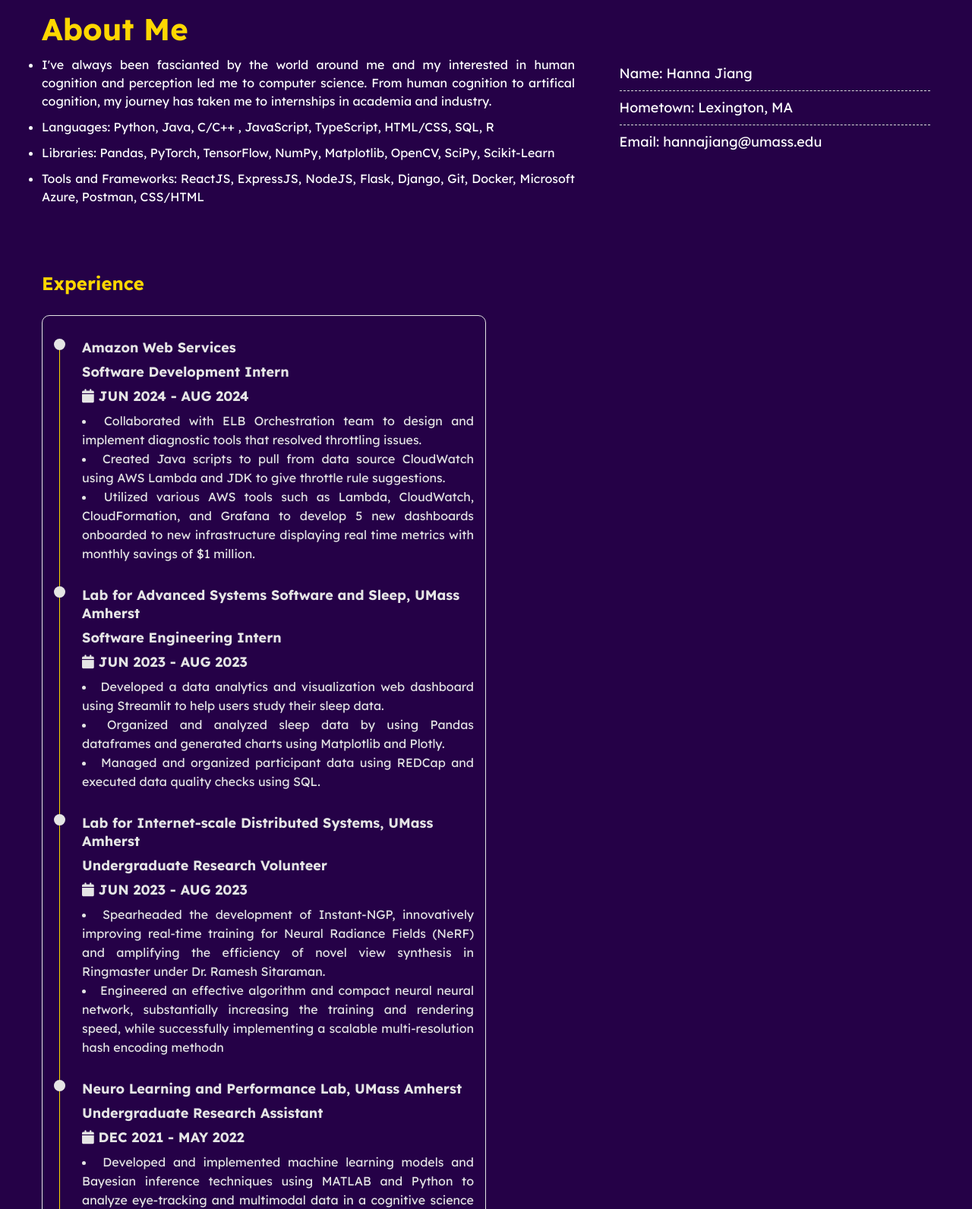
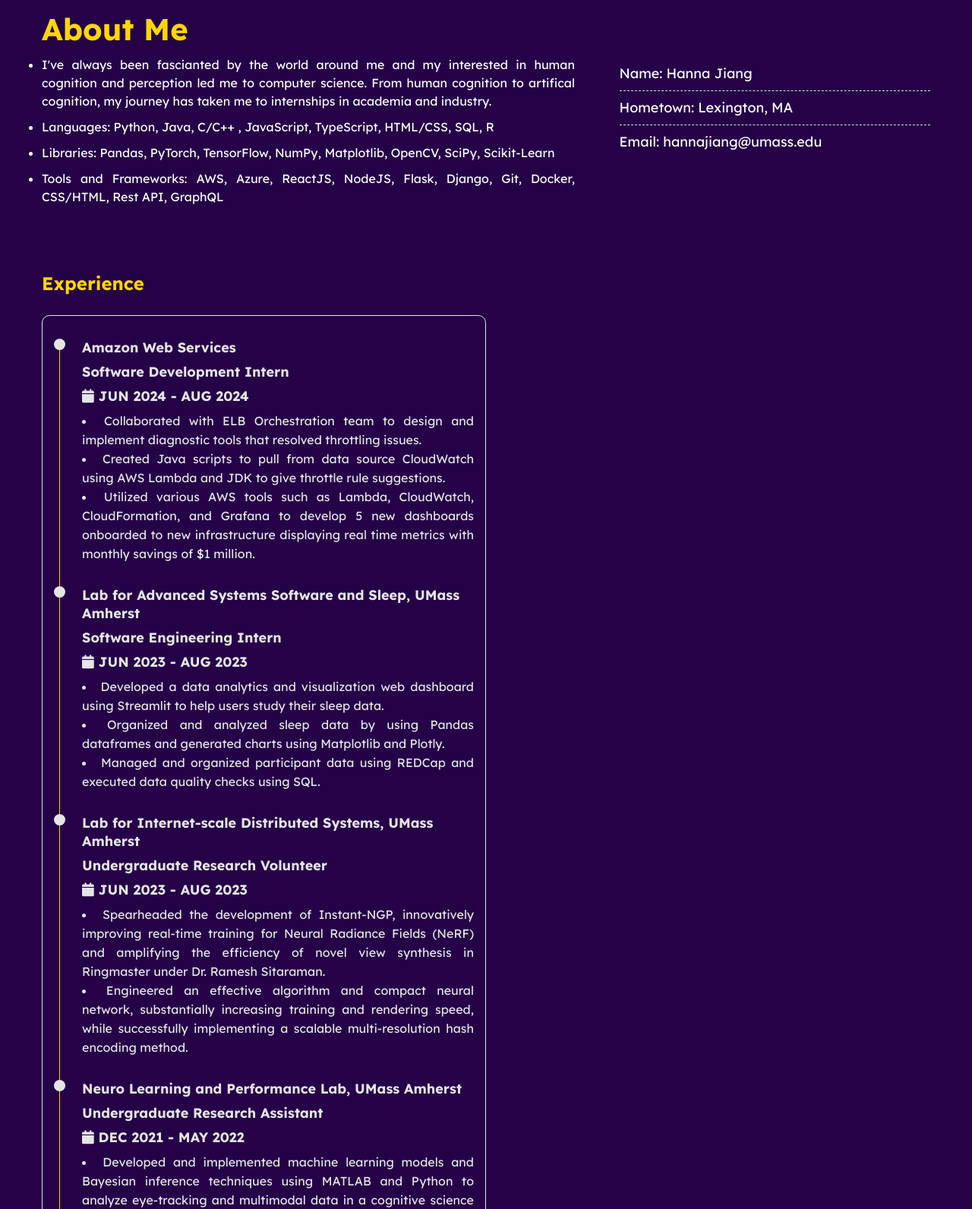
Before and after one commit to hannajiangg/hannajiangg.github.io, a plain HTML site: page index.html in a window 1280 px wide. Shown: the part 587-2179 px from the top of the page at 76% size. Drawn offline with nearby package versions, Linux system fonts and the light colour scheme.

```diff
--- a/index.html
+++ b/index.html
@@ -75,7 +75,7 @@
                       </li>
                       <li> Languages: Python, Java, C/C++ , JavaScript, TypeScript, HTML/CSS, SQL, R</li>
                         <li> Libraries: Pandas, PyTorch, TensorFlow, NumPy, Matplotlib, OpenCV, SciPy, Scikit-Learn</li>
-                        <li>Tools and Frameworks: ReactJS, ExpressJS, NodeJS, Flask, Django, Git, Docker, Microsoft Azure, Postman, CSS/HTML</li>
+                        <li>Tools and Frameworks: AWS, Azure, ReactJS, NodeJS, Flask, Django, Git, Docker, CSS/HTML, Rest API, GraphQL</li>
 
                     </ul>
                 </div>
@@ -144,8 +144,10 @@
                                     <h4 class="timeline-title">
                                         <i class="fa fa-calendar"></i> JUN 2023 - AUG 2023
                                     </h4>
-                                    <li class="timeline-text">Spearheaded the development of Instant-NGP, innovatively improving real-time training for Neural Radiance Fields (NeRF) and amplifying the efficiency of novel view synthesis in Ringmaster under Dr. Ramesh Sitaraman.</li>
-                                    <li class="timeline-text">Engineered an effective algorithm and compact neural neural network, substantially increasing the training and rendering speed, while successfully implementing a scalable multi-resolution hash encoding methodn</li>
+                                    <li class="timeline-text">Spearheaded the development of Instant-NGP, innovatively improving real-time training for Neural Radiance Fields (NeRF) and amplifying
+                                        the efficiency of novel view synthesis in Ringmaster under Dr. Ramesh Sitaraman.</li>
+                                    <li class="timeline-text">Engineered an effective algorithm and compact neural network, substantially increasing training and rendering speed, while successfully
+                                        implementing a scalable multi-resolution hash encoding method.</li>
                                 </div>
 
                                 <!-- Timeline-item -->
```
Also changed, not shown: 1 other file.
